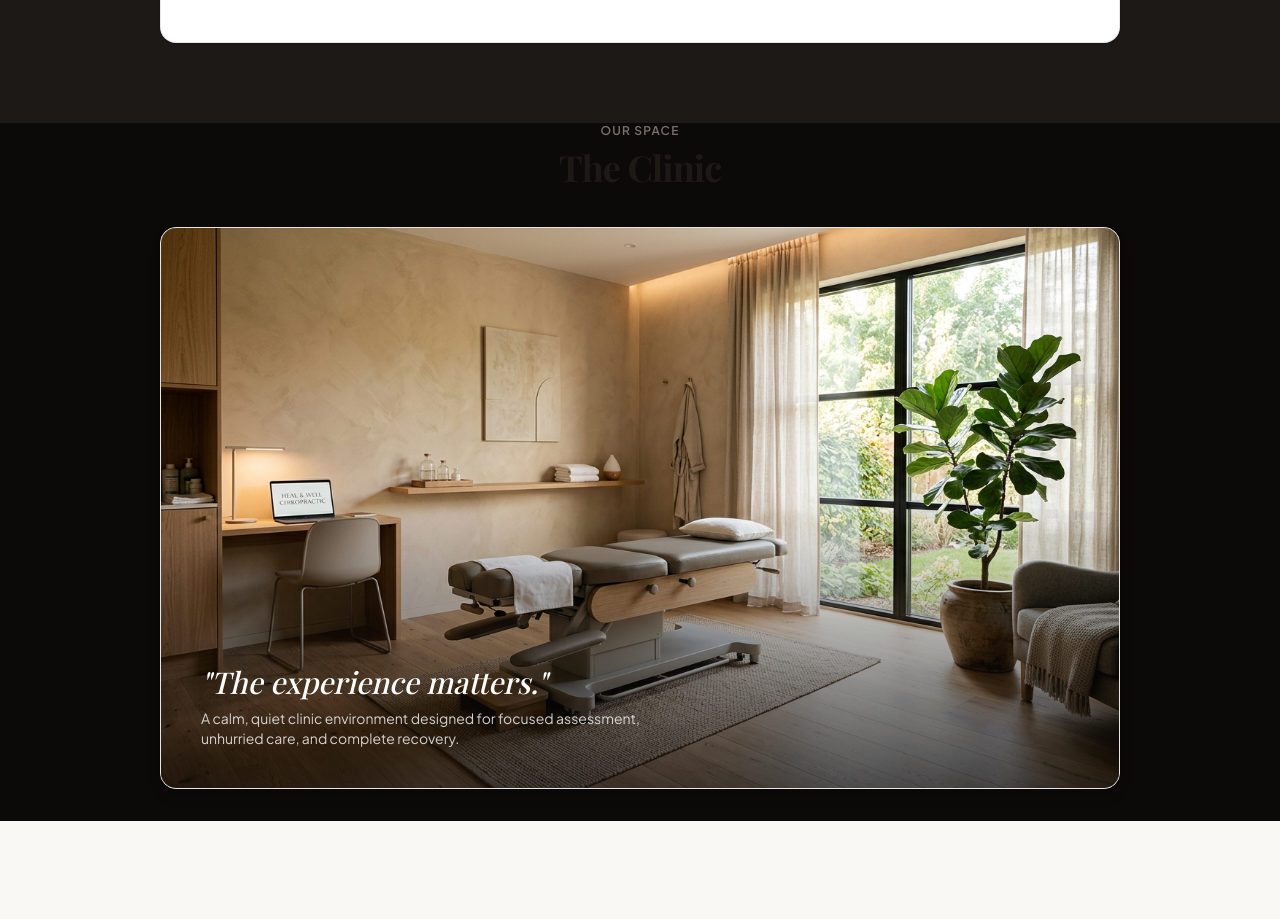
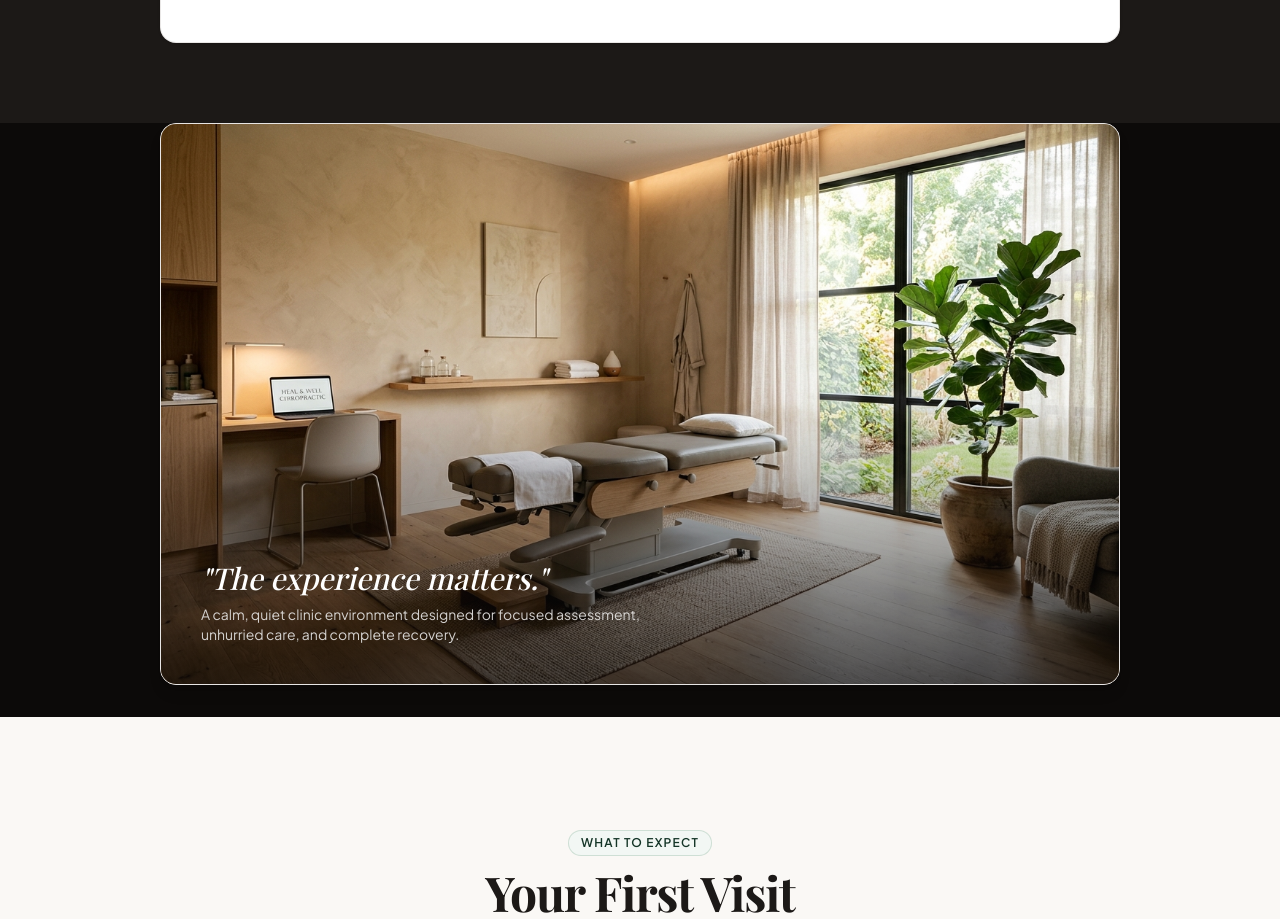
Before and after one commit to drealslick/Chiropractor-web-demo, a React (Vite) app: page / in a window 1280 px wide. Shown: the part 5320-6239 px from the top of the page. Built offline with nearby package versions, Linux system fonts and the light colour scheme; no server answers; the database is empty; a web font is replaced by a local one.

Commit message:
Update TheClinic.tsx

```diff
--- a/src/components/TheClinic.tsx
+++ b/src/components/TheClinic.tsx
@@ -16,7 +16,7 @@ export const TheClinic: React.FC<TheClinicProps> = ({ clinic }) => {
           whileInView={{ opacity: 1, y: 0 }}
           viewport={{ once: true, margin: '-40px' }}
           transition={{ duration: 0.5 }}
-          className="text-center max-w-xl mx-auto mb-10"
+          className="sr-only"
         >
           <span className="text-xs font-semibold uppercase tracking-widest text-stone-500 block mb-2">
             {clinic.clinicSectionSubtitle || "Our Space"}
```
